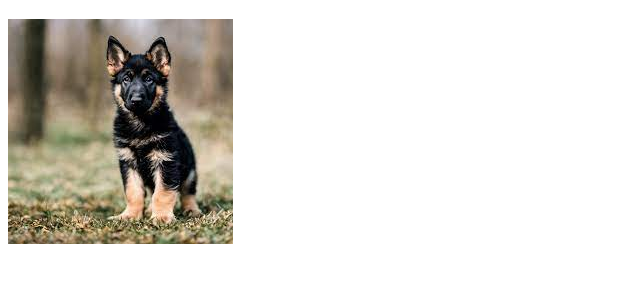
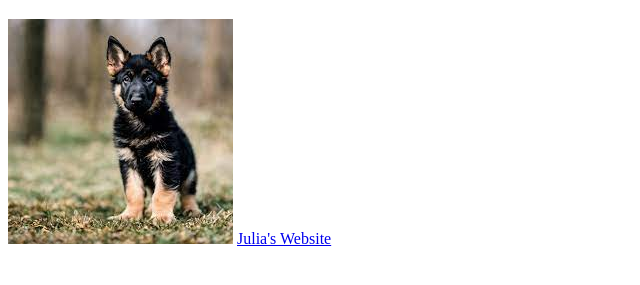
Before and after one commit to miniwitch1/11techmon, a plain HTML site: page index.html in a window 1280 px wide. Shown: the part 61-346 px from the top of the page, without its empty margins (0-640 px from the left). Drawn offline with Linux system fonts and the light colour scheme.

Commit message:
Update index.html

```diff
--- a/index.html
+++ b/index.html
@@ -8,6 +8,6 @@
 <body>
     <h1>dog</h1>
 <img src="download.jpg">
-<a href="https://juliakarumalil1.github.io/y11demo/"></a>
+<a href="https://juliakarumalil1.github.io/y11demo/">Julia's Website</a>
 </body>
 </html>
```
